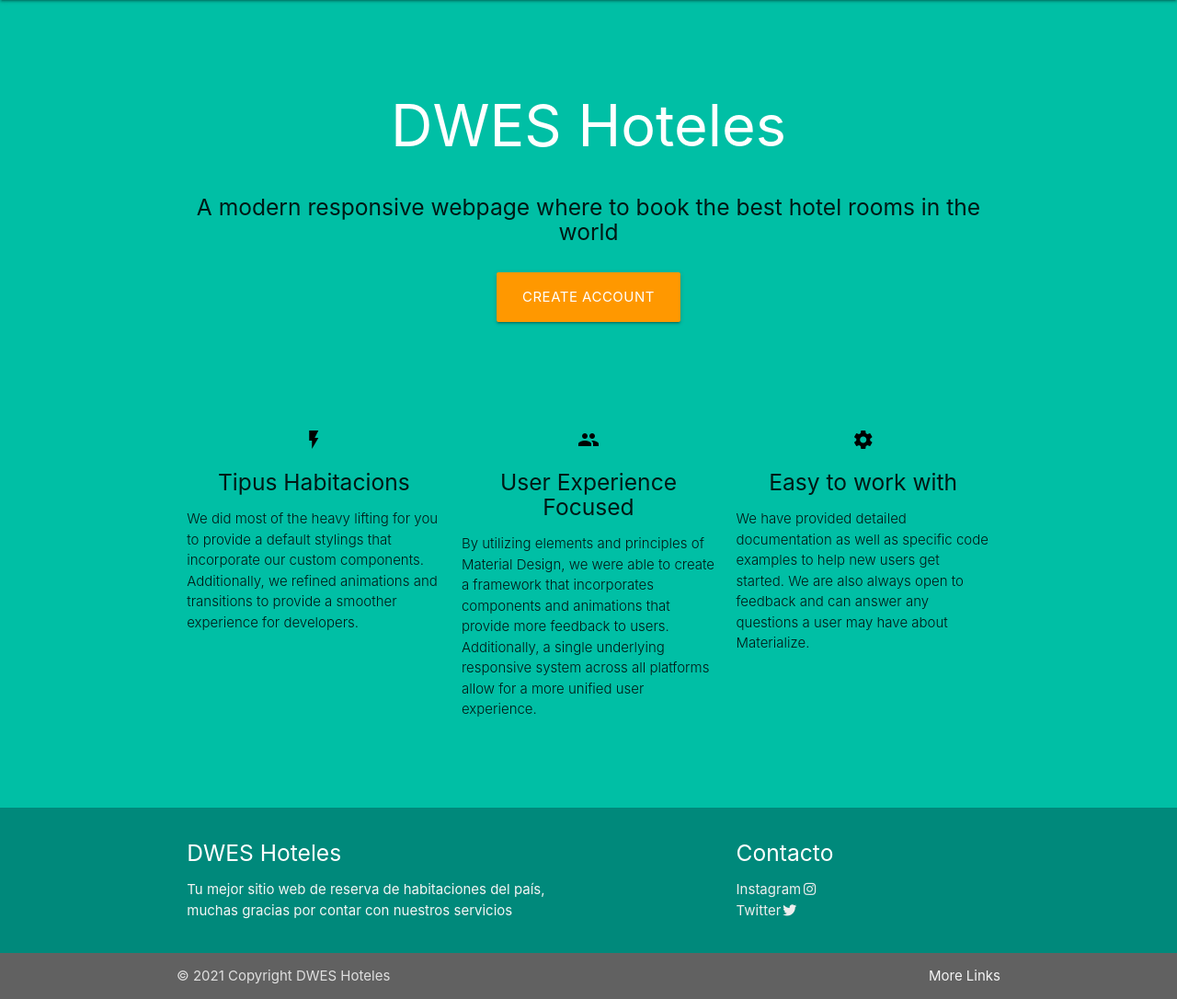
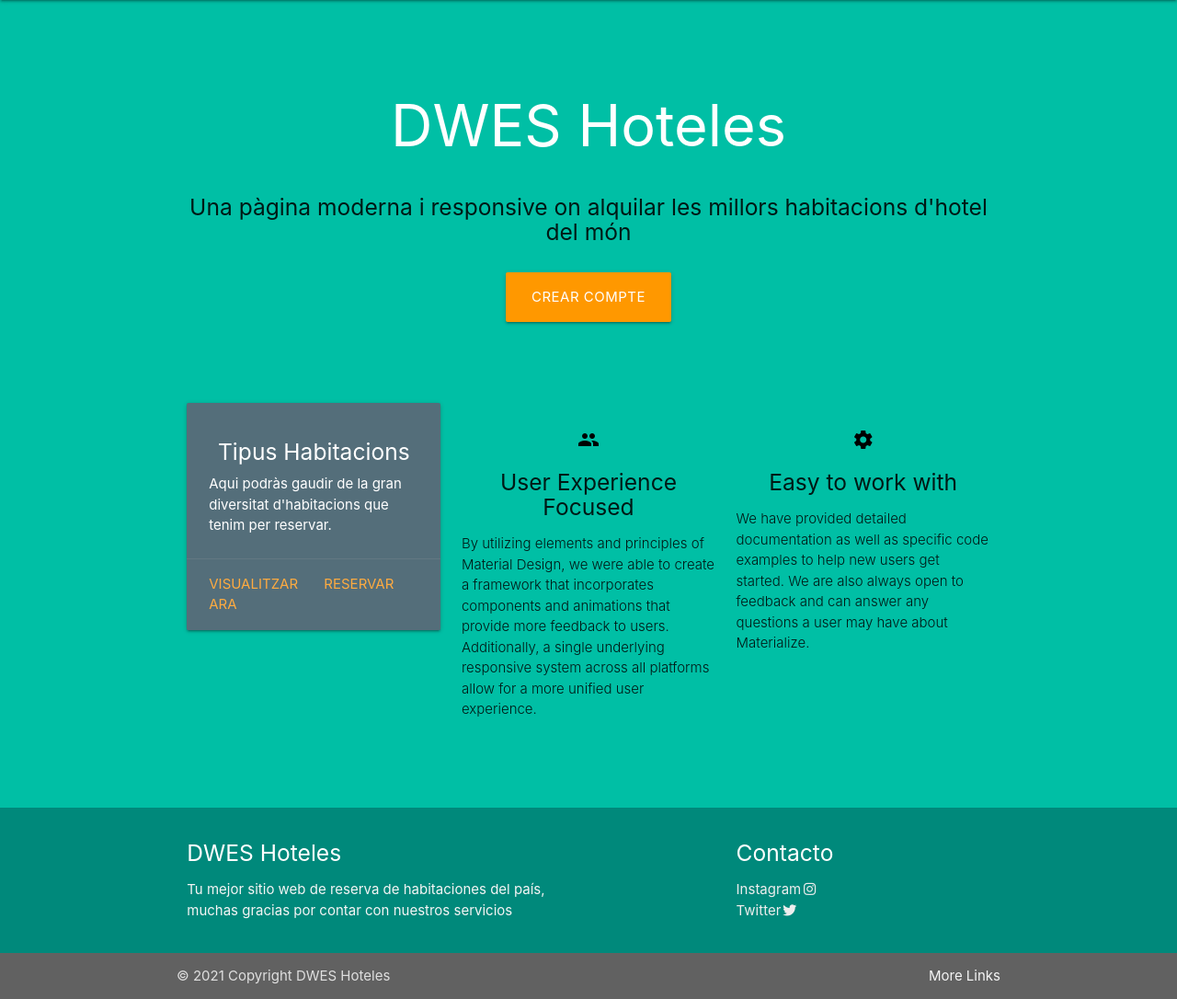
Before and after one commit to xXEddd64Xx/Hotels, a PHP site: page / in a window 1280 px wide. Shown: the part 87-1173 px from the top of the page at 92% size. Run offline with PHP 8.4, Linux system fonts and the light colour scheme; some libraries are stand-ins or nearby versions.

Commit message:
Merge branch 'master' of https://github.com/xXEddd64Xx/Hotels

```diff
--- a/bd/bd_client_select.php
+++ b/bd/bd_client_select.php
@@ -1,16 +1,18 @@
 <?php
 
     $id = "";
+    $email = "";
+
     if(isset($_POST['submit'])){
        if(isset($_POST['id'])) { $id = $_POST['id']; }
        if(isset($_POST['email'])) { $email = $_POST['email']; }
     }
 
-    if(basename(getcwd()) == "dwes") { include("./config/db_connexio.php"); }
+    if(basename(getcwd()) == "dwes") { include("./config/db_connexio.php"); echo "dins getcwd"; }
     else { include("../config/db_connexio.php"); }
 
     if ($email != "") {
-        $sql = "SELECT * FROM `64_clients` WHERE email = '$email'";
+        $sql = "SELECT * FROM `64_clients` WHERE email = '$email'"; echo "dins if sql";
     } else if ($id != "") {
         $sql = "SELECT * FROM `64_clients` WHERE ID = $id";
     } else {
--- a/forms/form_reserves_insert.php
+++ b/forms/form_reserves_insert.php
@@ -1,5 +1,10 @@
 <?php
     session_start();
+    if(isset($_SESSION['id'])) {
+        if($_SESSION['id'] == 0) {
+            header('Location: ../iniciSessio.php');
+        }
+    }
     include('../templates/header.php');
     include('../bd/bd_Pensio_select.php');
     include('../bd/bd_Habitacio_select.php');
--- a/index.php
+++ b/index.php
@@ -4,10 +4,10 @@
       <br><br>
       <h1 class="header center white-text">DWES Hoteles</h1>
       <div class="row center">
-        <h5 class="header col s12 light"><b>A modern responsive webpage where to book the best hotel rooms in the world</b></h5>
+        <h5 class="header col s12 light"><b>Una pàgina moderna i responsive on alquilar les millors habitacions d'hotel del món</b></h5>
       </div>
       <div class="row center">
-        <a href="./forms/form_client_insert.php" id="download-button" class="btn-large waves-effect waves-light orange">Create account</a>
+        <a href="./forms/form_client_insert.php" id="download-button" class="btn-large waves-effect waves-light orange">Crear compte</a>
       </div>
       <br><br>
     </div>
@@ -21,10 +21,18 @@
       <div class="row">
         <div class="col s12 m4">
           <div class="icon-block">
-            <h2 class="center black-text"><i class="material-icons">flash_on</i></h2>
-            <h5 class="center">Tipus Habitacions</h5>
-
-            <p class="light">We did most of the heavy lifting for you to provide a default stylings that incorporate our custom components. Additionally, we refined animations and transitions to provide a smoother experience for developers.</p>
+            <div class="card blue-grey darken-1">
+              <div class="card-content white-text">
+              <h5 class="center">Tipus Habitacions</h5>
+                <!-- <span class="">Card Title</span> -->
+                <p>Aqui podràs gaudir de la gran diversitat d'habitacions que tenim per reservar.</p>
+              </div>
+              <div class="card-action">
+                <a href="./forms/form_TipusHabitacio_select.php">Visualitzar</a>
+                <a href="./forms/form_reserves_insert.php">Reservar ara</a>
+              </div>
+            </div>
+            <p class="center light"></p>
           </div>
         </div>
 
--- a/templates/header.php
+++ b/templates/header.php
@@ -36,11 +36,6 @@
             margin: 20px auto;
             padding: 20px;
         }
-        /* footer{
-            position: initial;
-            bottom: 0%;
-            width: 100%;
-        } */
         body {
             display: flex;
             min-height: 100vh;
@@ -99,6 +94,11 @@
 <body style="background-repeat: no-repeat; background-size: cover;" class="teal accent-4 darken-0 lighten-0">
     <nav class="grey z-deph-0">
         <div class="container">
+            <ul class="right hide-onsmall-down" id="nav-mobile">
+            <?php if(isset($_SESSION['id'])) { if($_SESSION['id'] == 1) { ?>
+                <li><a href="/student64/dwes/indexAdmin.php" class="waves-effect waves-light btn">Admin</a></li>
+            <?php } } ?>
+            </ul>
             <a href="/student64/dwes" class="brand-logo brand-text"><span style="color: white;">DWES Hoteles</span></a>
             <ul class="right hide-onsmall-down" id="nav-mobile">
                 <li><a href="/student64/dwes/index.php" class="waves-effect waves-light btn">Inici</a></li>
```
Also changed, not shown: iniciSessio.php (+3 -7 lines).
